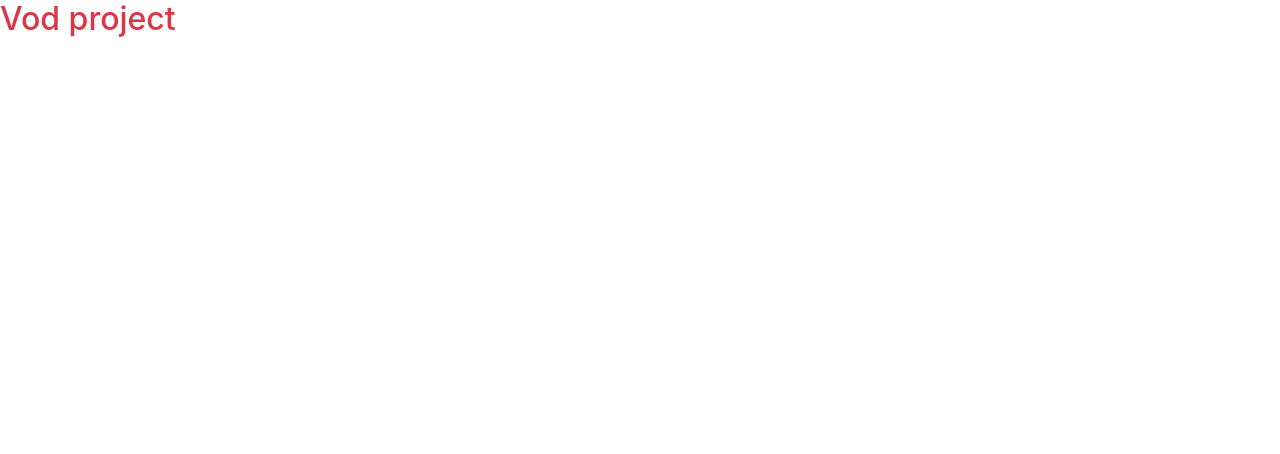
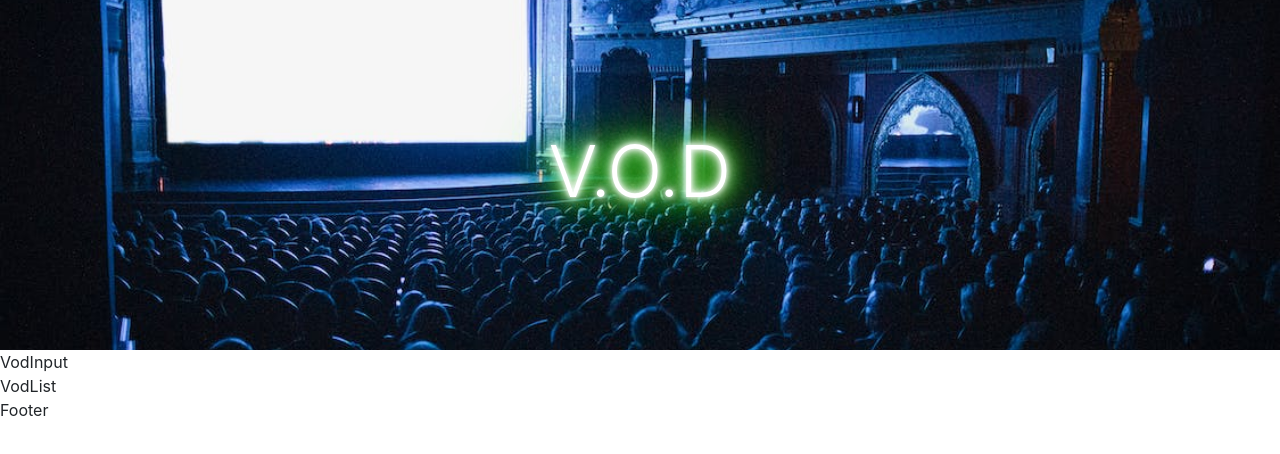
Before and after one commit to ortub10/vod_search_project, a React (Create React App) app: page / in a window 1280 px wide. Shown: the top 454 px of the page. Built offline with nearby package versions, Linux system fonts and the light colour scheme.

Commit message:
part 2 - building interface

```diff
--- a/src/App.js
+++ b/src/App.js
@@ -1,11 +1,12 @@
 import React from "react";
 
 import "./App.css";
+import Home from "./components/home";
 
 function App() {
   return (
     <React.Fragment>
-      <h2 className="text-danger">Vod project</h2>
+      <Home />
     </React.Fragment>
   );
 }
--- /dev/null
+++ b/src/components/home.css
@@ -0,0 +1,15 @@
+.strip {
+  min-height: 350px;
+  background: gray;
+  background-position: center;
+  background-size: cover;
+  display: flex;
+  align-items: center;
+  text-align: center;
+}
+
+.strip h1 {
+  color: white;
+  text-shadow: 0 0 5px #fff, 0 0 10px #fff, 0 0 15px #fff, 0 0 20px #49ff18,
+    0 0 30px #49ff18, 0 0 40px #49ff18, 0 0 55px #49ff18, 0 0 75px #49ff18;
+}
--- a/src/components/home.js
+++ b/src/components/home.js
@@ -1,7 +1,19 @@
 import React from "react";
+import Footer from "./footer";
+import VodInput from "./vodInput";
+import VodList from "./vodList";
+import VodStript from "./vodStript";
+import "./home.css";
 
 function Home() {
-  return <div>Home</div>;
+  return (
+    <React.Fragment>
+      <VodStript />
+      <VodInput />
+      <VodList />
+      <Footer />
+    </React.Fragment>
+  );
 }
 
 export default Home;
--- a/src/components/vodStript.js
+++ b/src/components/vodStript.js
@@ -1,7 +1,16 @@
 import React from "react";
 
 function VodStript() {
-  return <div>VodStript</div>;
+  return (
+    <div
+      className="container-fluid strip"
+      style={{ backgroundImage: "url(images/cover.jpg)" }}
+    >
+      <div className="container">
+        <h1 className="display-2">V.O.D</h1>
+      </div>
+    </div>
+  );
 }
 
 export default VodStript;
```
Also changed, not shown: public/images/cover.jpg (added), 1 other file (tests, documents, lock files or other folders).
